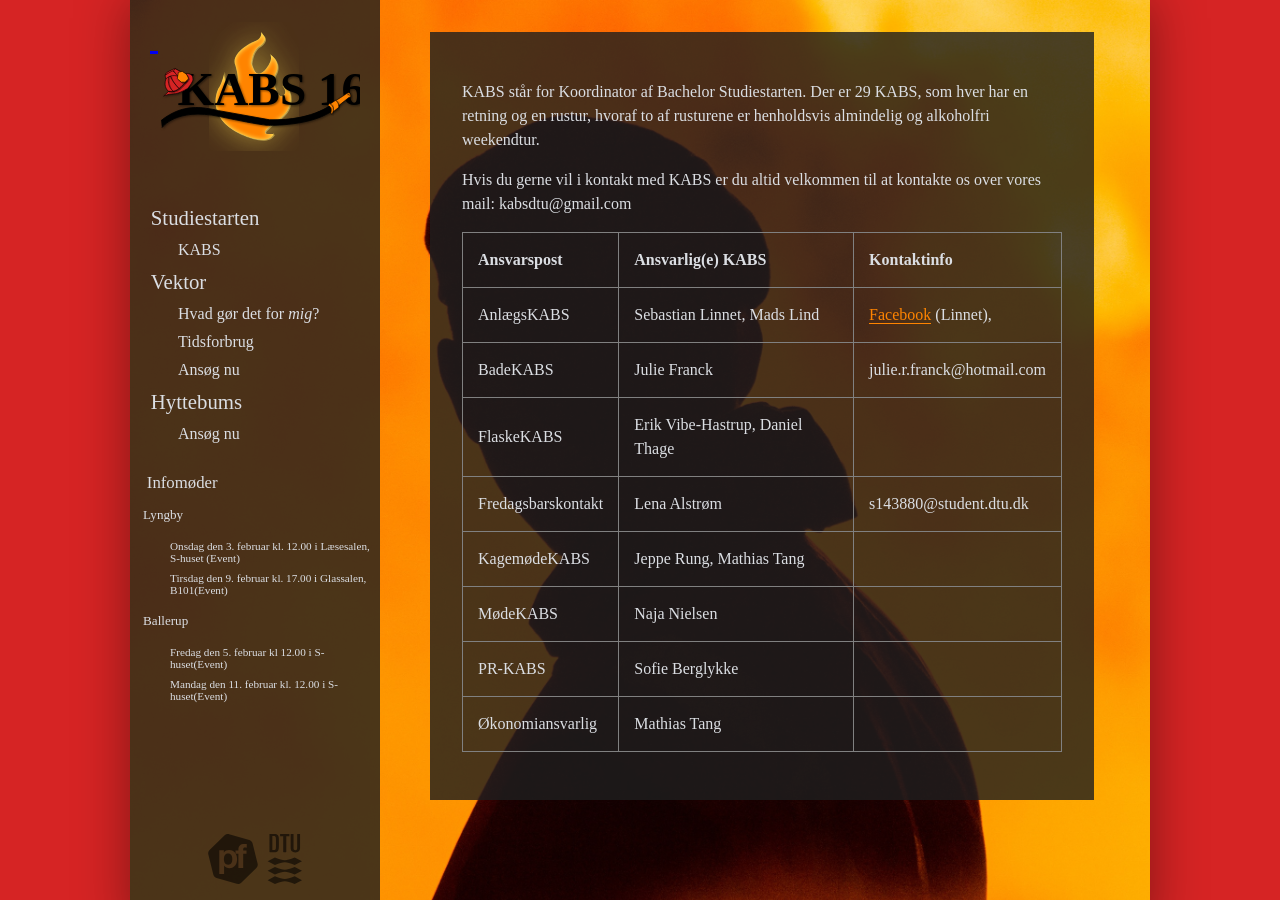
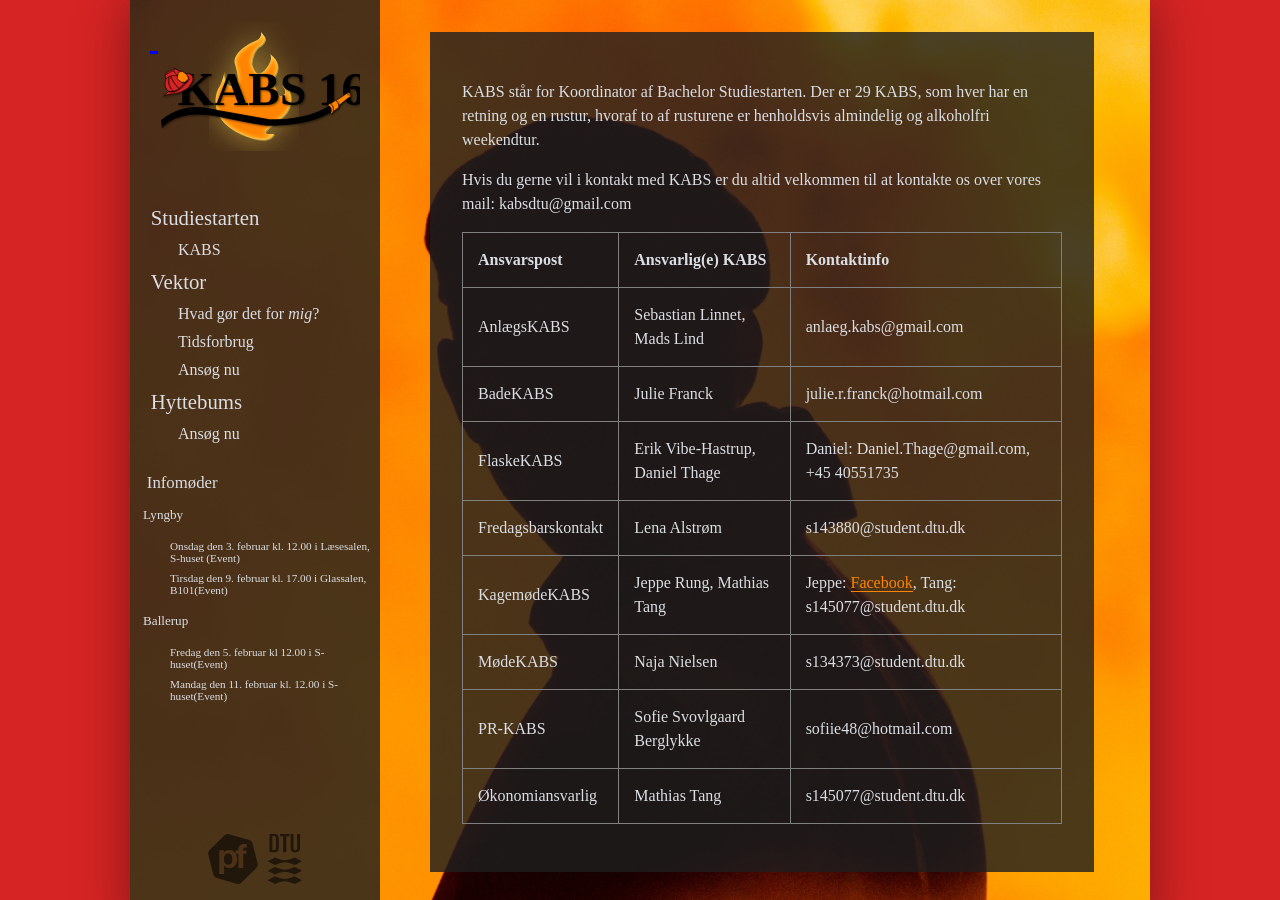
Before and after one commit to KABSDTU/kabsdtu.github.io, a Jekyll site: the page built from kabs.md, in a window 1280 px wide and 900 px high. Built offline with Jekyll 4.4.1, drawn with Linux system fonts in a browser that asks for light colours; some web fonts are replaced.

Commit message:
oplysninger <3

```diff
--- a/kabs.md
+++ b/kabs.md
@@ -17,7 +17,7 @@ title: KABS
 <tr>
 <td>AnlægsKABS</td>
 <td>Sebastian Linnet, Mads Lind</td>
-<td><a href="https://www.facebook.com/sebastian.linnet">Facebook</a> (Linnet), </td>
+<td>anlaeg.kabs@gmail.com</td>
 </tr>
 <tr>
 <td>BadeKABS</td>
@@ -27,7 +27,7 @@ title: KABS
 <tr>
 <td>FlaskeKABS</td>
 <td>Erik Vibe-Hastrup, Daniel Thage</td>
-<td></td>
+<td>Daniel: Daniel.Thage@gmail.com, +45 40551735</td>
 </tr>
 <tr>
 <td>Fredagsbarskontakt</td>
@@ -37,22 +37,22 @@ title: KABS
 <tr>
 <td>KagemødeKABS</td>
 <td>Jeppe Rung, Mathias Tang</td>
-<td></td>
+<td>Jeppe: <a href="https://www.facebook.com/jeppe.rung">Facebook</a>, Tang: s145077@student.dtu.dk</td>
 </tr>
 <tr>
 <td>MødeKABS</td>
 <td>Naja Nielsen</td>
-<td></td>
+<td>s134373@student.dtu.dk</td>
 </tr>
 <tr>
 <td>PR-KABS</td>
-<td>Sofie Berglykke</td>
-<td></td>
+<td>Sofie Svovlgaard Berglykke</td>
+<td>sofiie48@hotmail.com</td>
 </tr>
 <tr>
 <td>Økonomiansvarlig</td>
 <td>Mathias Tang</td>
-<td></td>
+<td>s145077@student.dtu.dk</td>
 </tr>
 </table>
 </div>
```
Also changed, not shown: static/img/background3.jpg (added), 5 other files.
